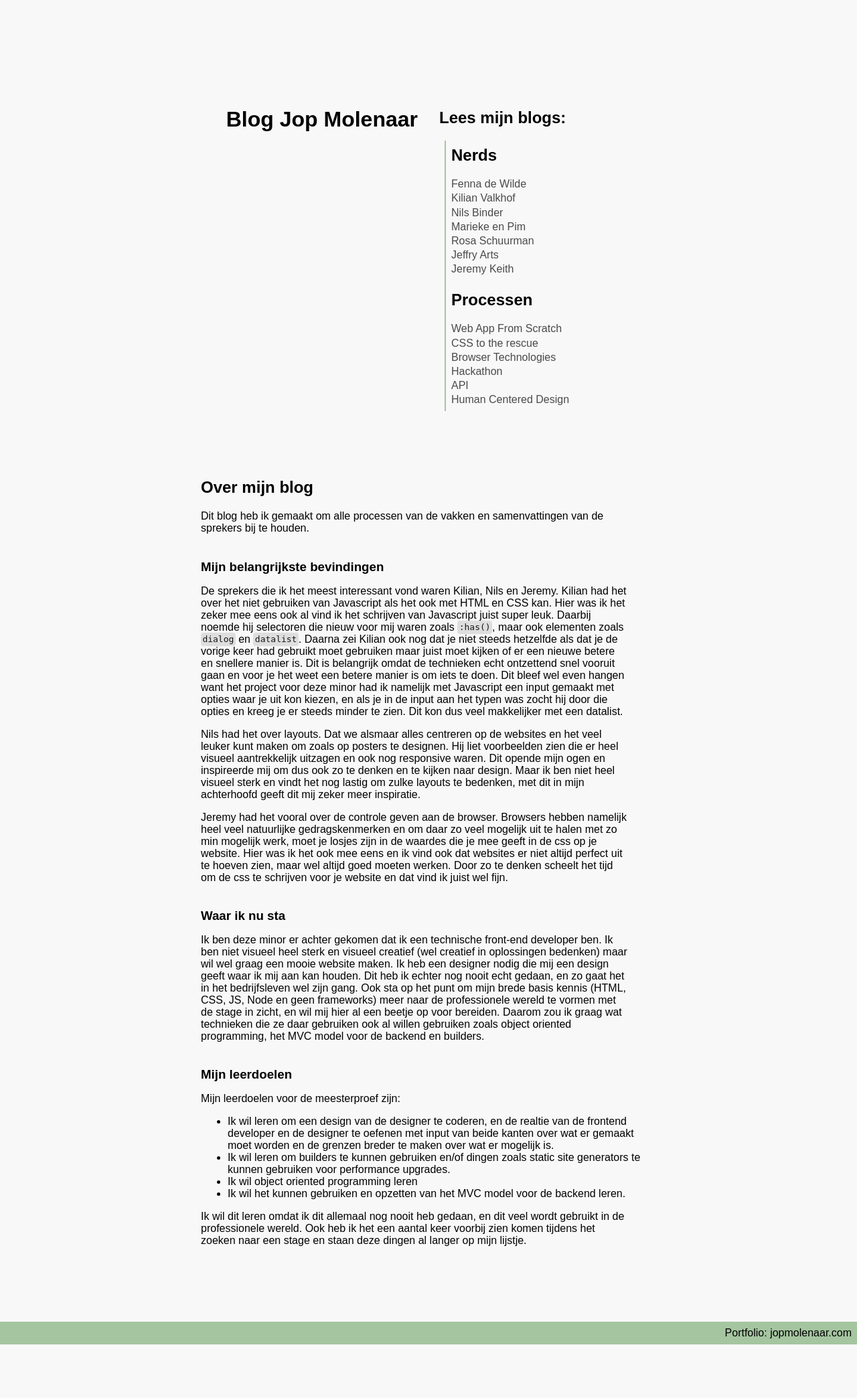
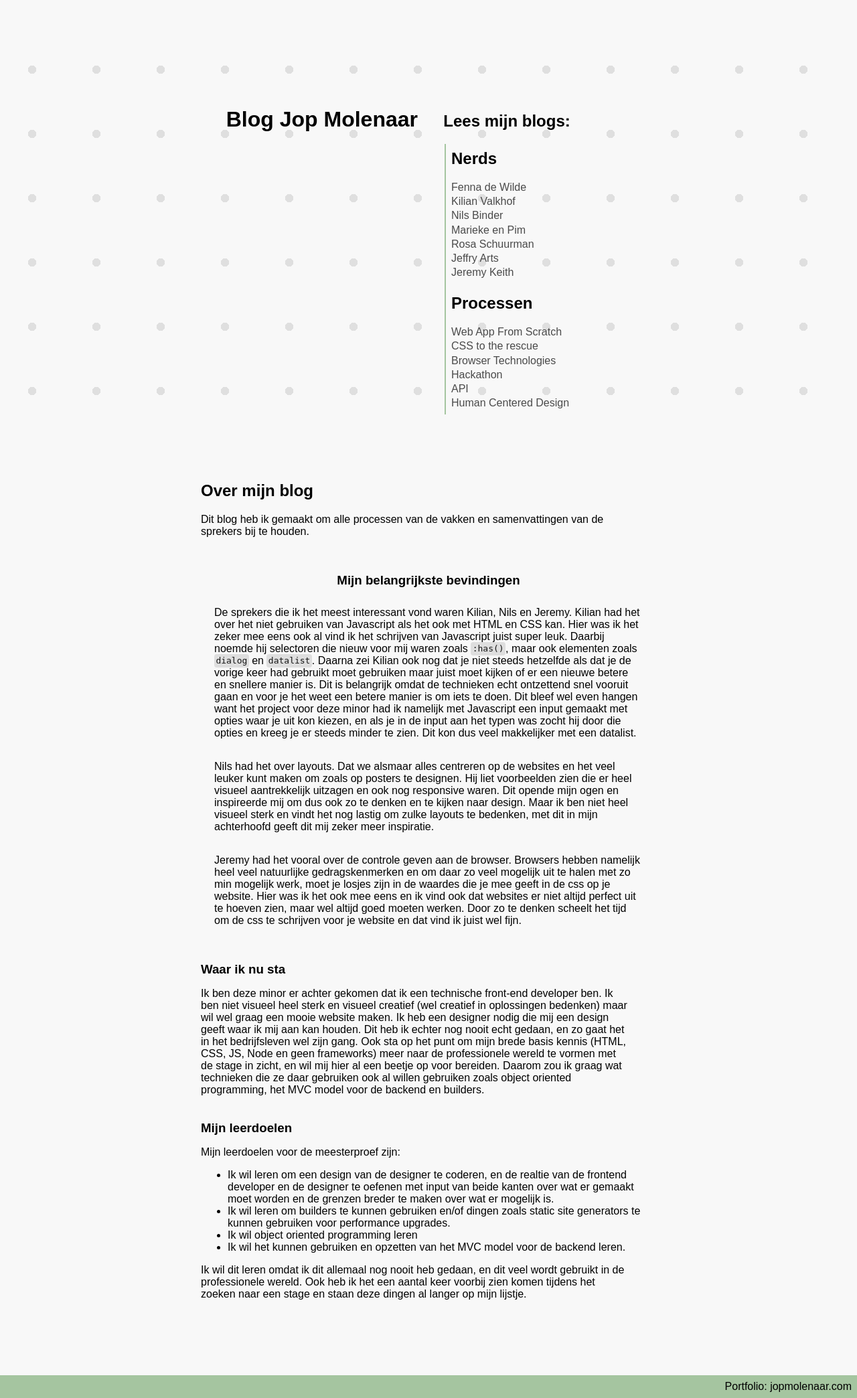
Before and after one commit to JopMolenaar/processJournal-JopMolenaar-WebDevDes, a Node server app: page /home in a window 1280 px wide. Shown: the whole page at 67% size. Before the commit the page ends 2008 px from the top, so only its background shows below. Run offline with Node 20, Linux system fonts and the light colour scheme; some libraries are stand-ins or nearby versions.

Commit message:
background image animation

```diff
--- /dev/null
+++ b/static/js/moveBackground.js
@@ -0,0 +1,25 @@
+const background = document.querySelector(".backgroundImage");
+let activeIndex = -1;
+
+// Get all navigation links and add mouseover event listeners
+Array.from(document.querySelectorAll("main section:nth-of-type(1) nav a")).forEach((item, index) => {
+    item.onmouseover = () => {
+        console.log("Index", index, "Active", activeIndex);
+        const currentBackgroundPosition = window.getComputedStyle(background).getPropertyValue("background-position-y");
+        const currentPositionPercentage = parseFloat(currentBackgroundPosition);
+
+        if (!isNaN(currentPositionPercentage)) {
+            if (activeIndex > index) {
+                // Decrease background position by 10%
+                const newPosition = currentPositionPercentage - 20;
+                background.style.backgroundPositionY = `${newPosition}%`;
+            } else if (activeIndex < index) {
+                // Increase background position by 10%
+                const newPosition = currentPositionPercentage + 20;
+                background.style.backgroundPositionY = `${newPosition}%`;
+            }
+        }
+        // Update activeIndex to current index
+        activeIndex = index;
+    };
+});
--- a/static/styles/home.css
+++ b/static/styles/home.css
@@ -3,6 +3,25 @@ main {
     background-color: var( --color-main);
     padding: 1em;
 }
+
+body > .blob {
+    display: none;
+    pointer-events: none;
+    position: absolute;
+    background-color: none;
+    border: solid var(--color-body) 1px;
+    border-radius: 50%;
+    z-index: 80;
+    width: 30px;
+    height: 30px;
+  }
+
+  body .blob:nth-of-type(1) {
+    transition: 80ms;
+    width: 10px;
+    height: 10px;
+    background-color: var(--color-body);
+  }
 
 h1 {
     display: flex;
@@ -15,18 +34,56 @@ main > section {
     margin-left: auto;
     margin-right: auto;
 }
+section:nth-of-type(1){
+    position: relative;
+width: 100%;
+height: fit-content;
+display: flex;
+align-items: center;
+flex-direction: column;
+}
+section:nth-of-type(1) nav {
+    z-index: 2;
+}
+html:has(section:nth-of-type(1) nav > ul > li > div ul:hover) .backgroundImage {
+    /* background-size: 11vmin 11vmin; */
+    opacity: 0.5;
+}
 section:nth-of-type(1) nav, section:nth-of-type(1) nav * {
     width: fit-content;
 }
 section:nth-of-type(1) nav > ul >li{
     list-style: none;
 }
+
+section:nth-of-type(1) nav > ul > li > div ul:hover >li{
+    & a {
+        opacity: 0.3;
+    }
+    & a:hover {
+        opacity: 1;
+    }
+}
+
 section:nth-of-type(1) nav > ul >li:nth-child(1) div h2{
     margin-top: 0;
 }
 
-
-
+.backgroundImage {
+    height: 130%;
+    width: 100%;
+    background-image: radial-gradient(
+        rgba(0, 0, 0, 0.1) 9%, transparent 9%
+    );
+    background-position: 0% 0%;
+    background-size: 12vmin 12vmin;
+    transform: translate(0%, -10%);
+    position: absolute;
+    left: 0px;
+    top: 0px;
+    z-index: 1;
+    transition: 800ms ease;
+}
 
 main > section:nth-of-type(2) {
     margin-top: 10vh;
@@ -83,16 +140,23 @@ footer p a:hover {
         margin: 0;
         width: fit-content;
         height: fit-content;
+        position: static;
         grid-column: 2/3;
         grid-row: 1/2;
         & > h2{
-            margin-top: 0.1em;
+            margin-top: 0.3em;
+        }
+        & .backgroundImage {
+            height: 70%;
+            transform: translate(0%, 10%);
         }
     }
+
     main > section:nth-of-type(2){
         grid-column: 1/3;
     }
 }
+
 
 @media (min-width: 96.7em) {
     main nav {
```
